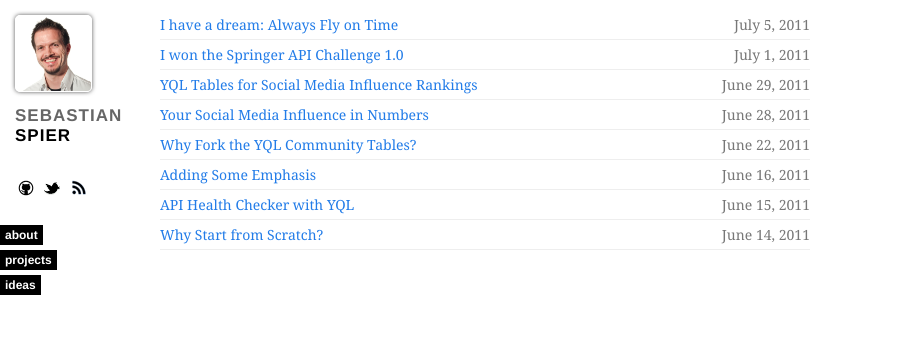
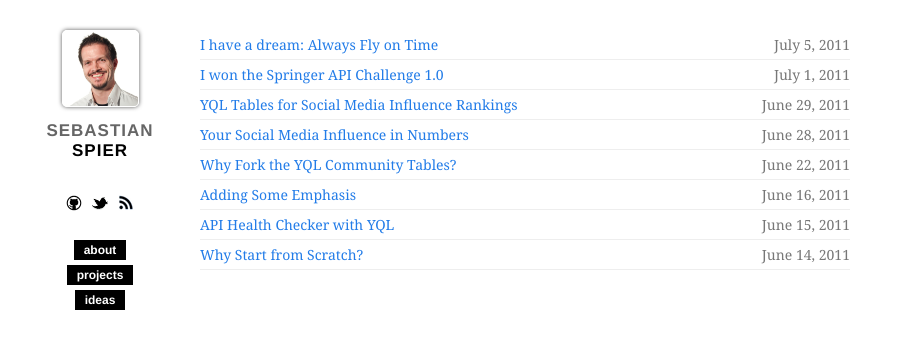
Before and after one commit to spier/spier.github.io, a Jekyll site: the page built from index.html, in a window 1280 px wide. Shown: the top 349 px of the page, without its empty margins (0-911 px from the left). Built offline with Jekyll 4.4.1, drawn with Linux system fonts in a browser that asks for light colours; nearby versions of some CDN libraries; Markdown is read by kramdown in place of the engine named in the settings; the list of posts is cut into pages by our own code.

Commit message:
opening up the floor a bit

```diff
--- a/_layouts/layout.html
+++ b/_layouts/layout.html
@@ -29,9 +29,11 @@
 
 <div id="header">
 	<!-- logo -->
-  <a href="{{ site.base_url }}">
-		<img src="/images/sebastian/sebastian_spier_medium.png" alt="Sebastian Spier" width="75" height="75" class="avatar" />
-  </a>
+	<div id="logo">
+	  <a href="{{ site.base_url }}">
+			<img src="/images/sebastian/sebastian_spier_medium.png" alt="Sebastian Spier" width="75" height="75" class="avatar" />
+	  </a>
+	</div>
 
 	<!-- name -->
   <div id="me">
--- a/css/styles.css
+++ b/css/styles.css
@@ -1,14 +1,18 @@
 body{
 	font-family: Georgia, serif;
 	margin: 0;
+	margin-top: 30px;
 	-webkit-font-smoothing: antialiased;
 }
+
 a{
   color: #227CE8;
 }
+
 a:hover{
   text-decoration: none;
 }
+
 p code, li code{
   background-color: #F9F9F9;
   border: 1px solid #eee;
@@ -24,9 +28,10 @@ hr{
   margin: 2em 1em;
 }
 .content{
-  margin-left: 160px;
+	margin-left: 200px;
 	width: 650px;
 	margin-bottom: 50px;
+/*	top: 30px;*/
 }
 .related{
   margin-top: 10px;
@@ -74,11 +79,21 @@ h3{
 
 #header{
 	position: fixed;
-  left: 15px;
-  top: 15px;
+	left: 20px;
+	/*  top: 30px;*/
 	width: 160px;
 	font-family: Helvetica, sans-serif;
+/*	border: 1px solid black;*/
 }
+
+#header *{
+	text-align: center;
+}
+
+#header #logo{
+	text-align: center;
+}
+
 #header .avatar{
 	border: 1px solid #fff;
 	-webkit-border-radius: 5px;
@@ -122,14 +137,15 @@ h3{
   letter-spacing: 1px;
 }
 #header #sections{
-  margin: 25px 0 0 -15px;
+	margin-top:25px;
+/*  margin: 25px 0 0 -20px;*/
 }
 #header #sections div{
   margin-bottom: 7px;
 }
 #header #sections a{
   background-color: #000;
-  padding: 3px 5px;
+  padding: 3px 10px;
   color: #fff;
   font-weight: bold;
   font-size: 12px;
```
Lines whose indentation alone changed are shown as unchanged.
